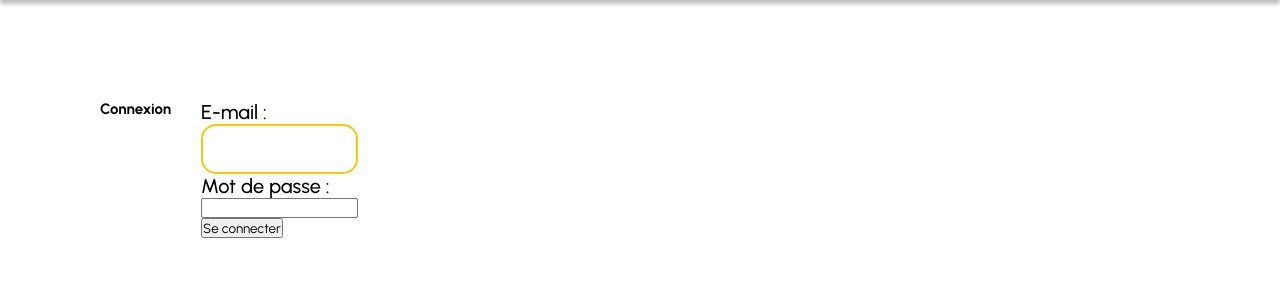
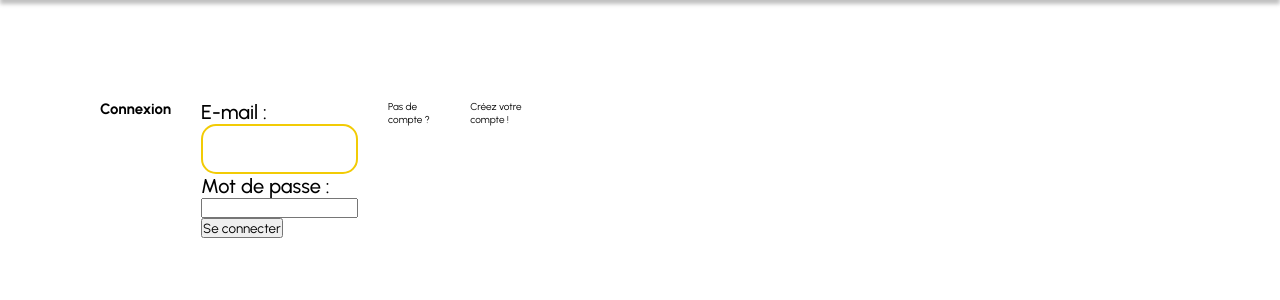
Before and after one commit to NikolaG25/projet_php, a PHP site: page /connexion.php in a window 1280 px wide. Shown: the part 73-373 px from the top of the page. Run offline with PHP 8.4, Linux system fonts and the light colour scheme.

Commit message:
redirection sur page connexion + correctifs

```diff
--- a/connexion.php
+++ b/connexion.php
@@ -45,7 +45,11 @@ if($_SERVER["REQUEST_METHOD"] == "POST") {
         <input type="submit" name="submit" value="Se connecter" class="custom-button">
 
     </form>
-    </main>
+
+    <p>Pas de compte ? </p>
+
+    <a href="inscription.php">Créez votre compte !</a>
+</main>
     <?php include("partials/footer.php"); ?>
 </body>
 
--- a/partials/header.php
+++ b/partials/header.php
@@ -19,7 +19,7 @@
 
             </a></div>
         <div>
-            <a href="./profil.php">
+            <a href="./connexion.php">
                 <svg width="30" height="30" viewBox="0 0 50 50" fill="none" xmlns="http://www.w3.org/2000/svg">
                     <path d="M25 22.9167C26.6481 22.9167 28.2593 22.4279 29.6297 21.5122C31.0001 20.5966 32.0682 19.2951 32.699 17.7724C33.3297 16.2496 33.4947 14.5741 33.1732 12.9576C32.8516 11.3411 32.058 9.8562 30.8925 8.69076C29.7271 7.52533 28.2422 6.73165 26.6257 6.41011C25.0092 6.08857 23.3336 6.2536 21.8109 6.88433C20.2882 7.51506 18.9867 8.58316 18.071 9.95357C17.1554 11.324 16.6666 12.9351 16.6666 14.5833C16.6666 16.7935 17.5446 18.9131 19.1074 20.4759C20.6702 22.0387 22.7898 22.9167 25 22.9167Z" fill="black" />
                     <path d="M37.5 43.75C38.0525 43.75 38.5824 43.5305 38.9731 43.1398C39.3638 42.7491 39.5833 42.2192 39.5833 41.6667C39.5833 37.7989 38.0468 34.0896 35.3119 31.3547C32.577 28.6198 28.8677 27.0833 25 27.0833C21.1322 27.0833 17.4229 28.6198 14.688 31.3547C11.9531 34.0896 10.4166 37.7989 10.4166 41.6667C10.4166 42.2192 10.6361 42.7491 11.0268 43.1398C11.4175 43.5305 11.9474 43.75 12.5 43.75H37.5Z" fill="black" />
```
